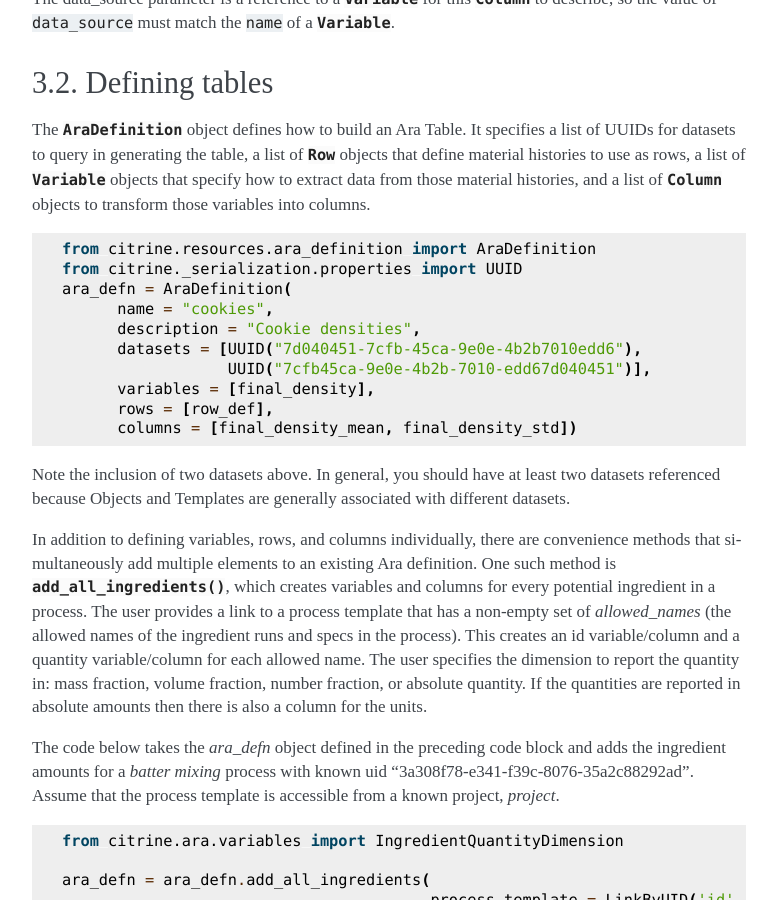
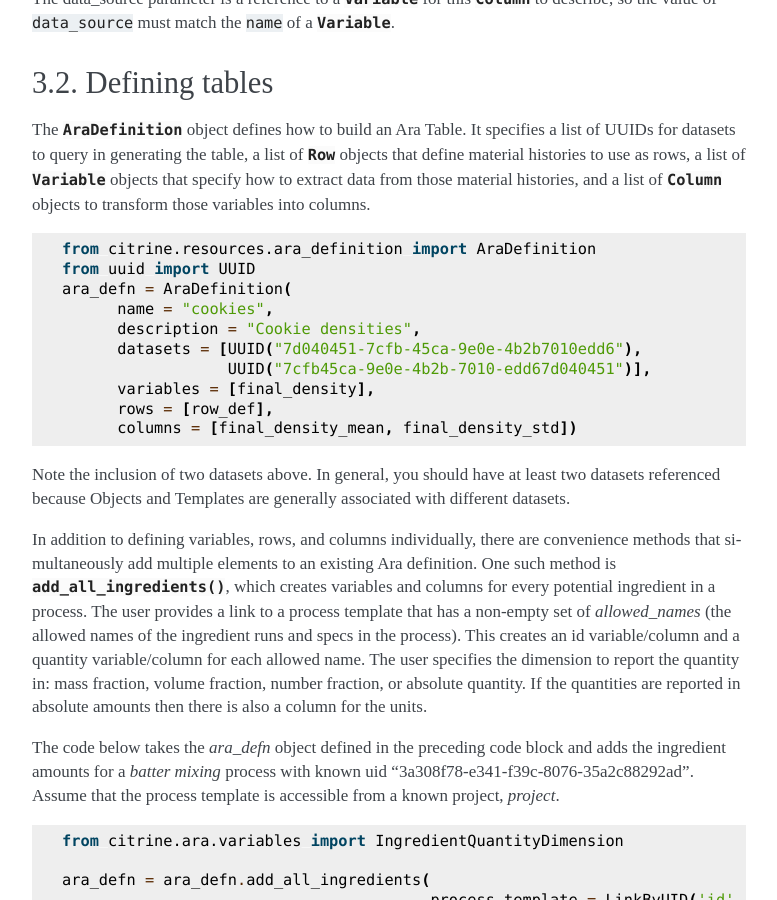
Before and after one commit to CitrineInformatics/citrine-python, a Sphinx documentation site: the page built from docs/source/data_extraction.rst, in a window 1280 px wide and 900 px high, scrolled down 1190 px. Shown: the whole window, without its empty margins (376-1153 px from the left). Built offline with Sphinx 7.4.7, drawn with Linux system fonts in a browser that asks for light colours.

Commit message:
Update uuid import to fix example
Fix the uuid import in an example

```diff
--- a/docs/source/data_extraction.rst
+++ b/docs/source/data_extraction.rst
@@ -65,7 +65,7 @@ and a list of :class:`~citrine.ara.columns.Column` objects to transform those va
 .. code-block:: python
 
    from citrine.resources.ara_definition import AraDefinition
-   from citrine._serialization.properties import UUID
+   from uuid import UUID
    ara_defn = AraDefinition(
          name = "cookies",
          description = "Cookie densities",
```
